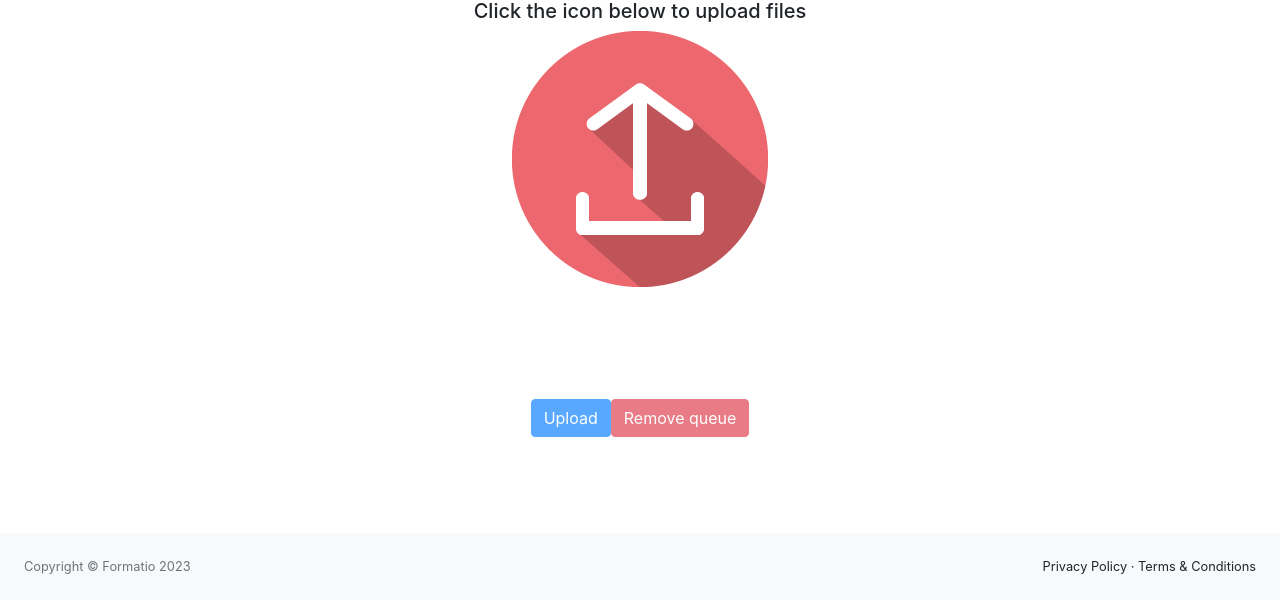
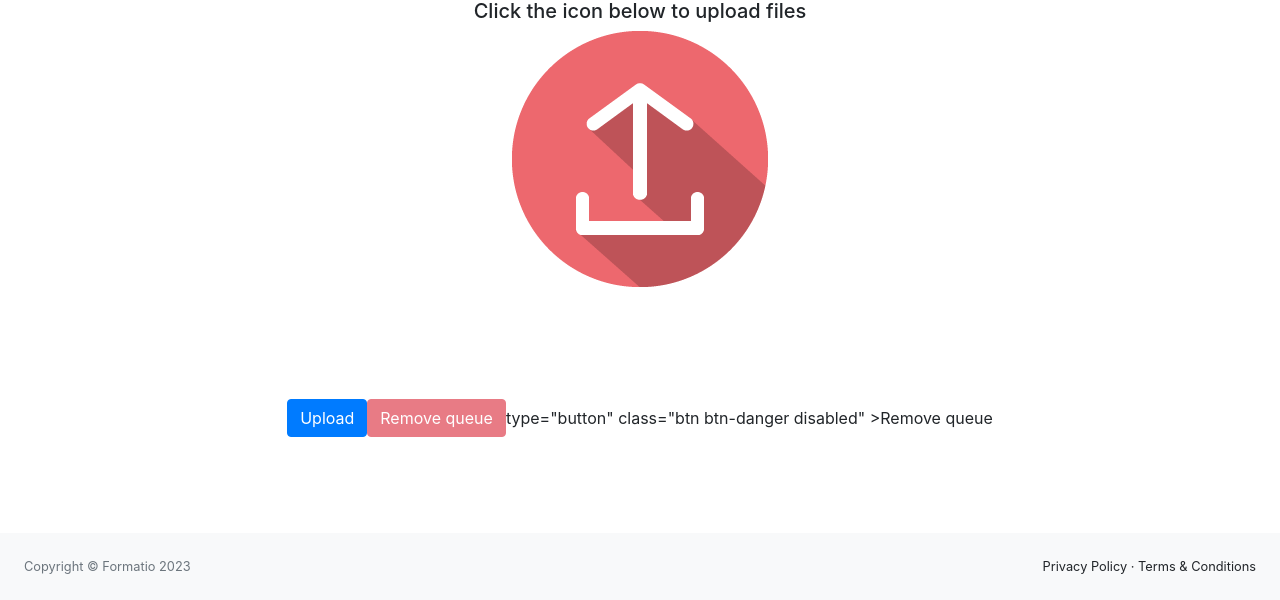
Before and after one commit to olayomipo/Formatio, a Django app: page /json/tohtml in a window 1280 px wide. Shown: the part 257-857 px from the top of the page. Run offline with Django 4.2, Linux system fonts and the light colour scheme; some libraries are stand-ins or nearby versions.

Commit message:
fix disabled upload buttons

```diff
--- a/JSON/views.py
+++ b/JSON/views.py
@@ -14,7 +14,7 @@ def tocsv(request):
 
     if request.method == "POST":
         delete_files_before('uploaded_files')
-        # print(request.FILES)
+        print(request.FILES)
 
         file = request.FILES['files']
 
--- a/templates/json/base_json.html
+++ b/templates/json/base_json.html
@@ -49,7 +49,7 @@
             </div>
             <div class="buttons d-flex justify-content-center align-items-center">
                 <button id="uploadbutton" type="submit"
-                        class="btn btn-primary " disabled>Upload
+                        class="btn btn-primary ">Upload
                 </button>
                 <a id="removequeue"
                   {% block href_back %}
--- a/templates/json/tocsv.html
+++ b/templates/json/tocsv.html
@@ -11,7 +11,9 @@
 
 
 {% block form %}
-<form  method="post" action="/json/tocsv" enctype="multipart/form-data">
+    <form  method="post" action="/json/tocsv" enctype="multipart/form-data">
+        {% csrf_token %}
+
 {% endblock form %}
 
 {% block href_back %}
--- a/templates/json/tohtml.html
+++ b/templates/json/tohtml.html
@@ -13,5 +13,9 @@
 {% endblock form %}
 
 {% block href_back %}
+<a id="removequeue"
 href="/json/tohtml"
+type="button"
+class="btn btn-danger disabled" >Remove queue
+</a>
 {% endblock href_back %}
--- a/templates/xls/base_xls.html
+++ b/templates/xls/base_xls.html
@@ -49,7 +49,7 @@
             </div>
             <div class="buttons d-flex justify-content-center align-items-center">
                 <button id="uploadbutton" type="submit"
-                        class="btn btn-primary " disabled>Upload
+                        class="btn btn-primary ">Upload
                 </button>
                 <a id="removequeue"
                   {% block href_back %}
```
